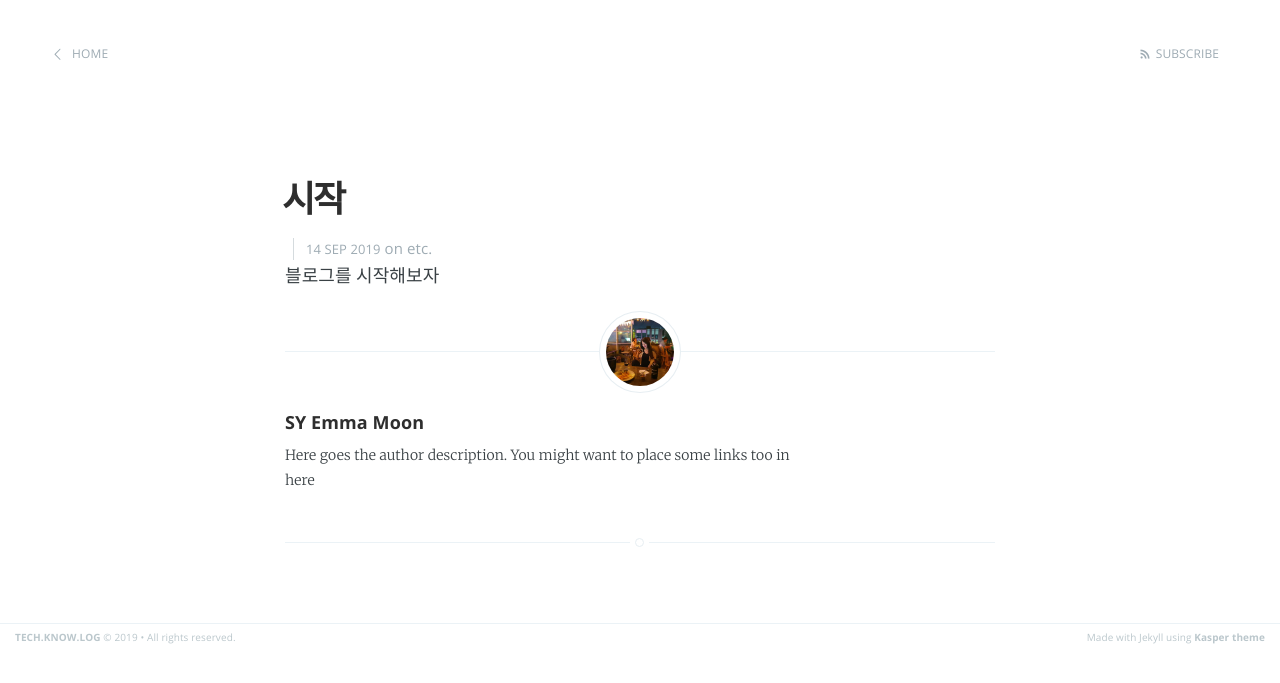
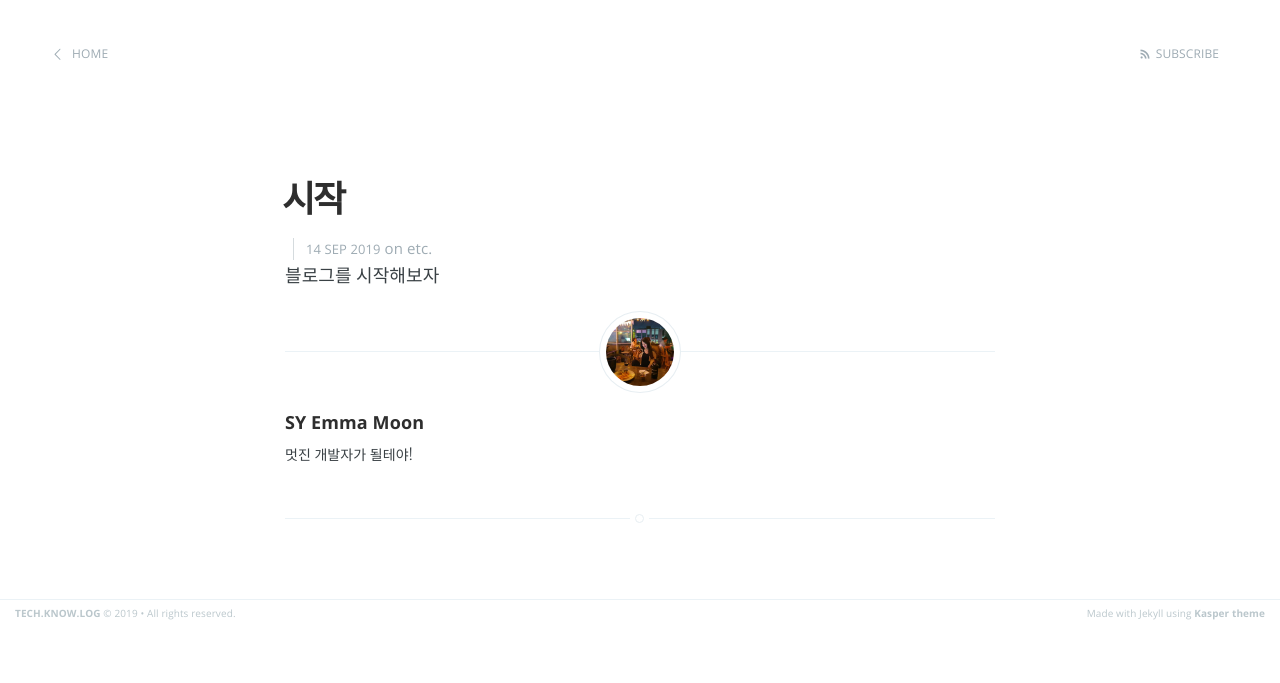
Before and after one commit to SY-MOON/sy-moon.github.io, a Jekyll site: the page built from _posts/2019-09-14-first-post.md, in a window 1280 px wide. Shown: the top 683 px of the page. Built offline with Jekyll 4.4.1, drawn with Linux system fonts in a browser that asks for light colours; our own code applies the rules of GitHub Pages for plain Markdown files.

Commit message:
description edit

```diff
--- a/_layouts/post.html
+++ b/_layouts/post.html
@@ -72,7 +72,7 @@ post_class: post-template
                     <h4> {{ site.author }} </h4>
                     <!-- Author Bio -->
                     <p>
-                        Here goes the author description. You might want to place some links too in here
+                        멋진 개발자가 될테야!
                     </p>
                 </section>
             {% endif %}
```
